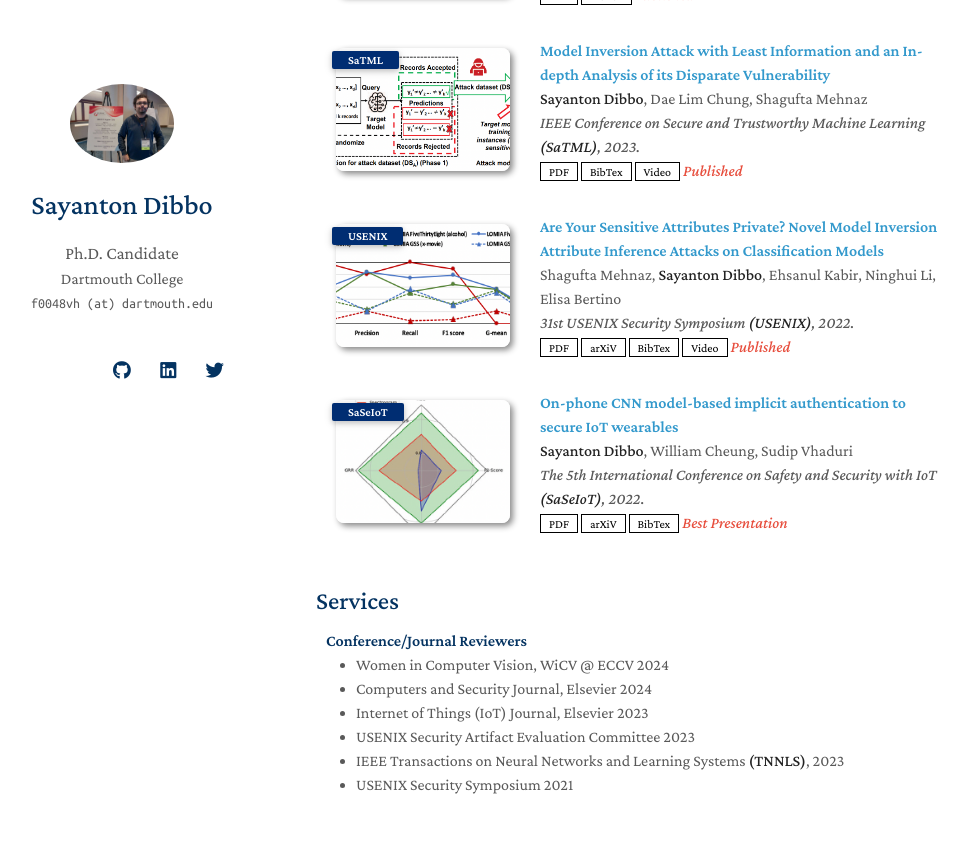
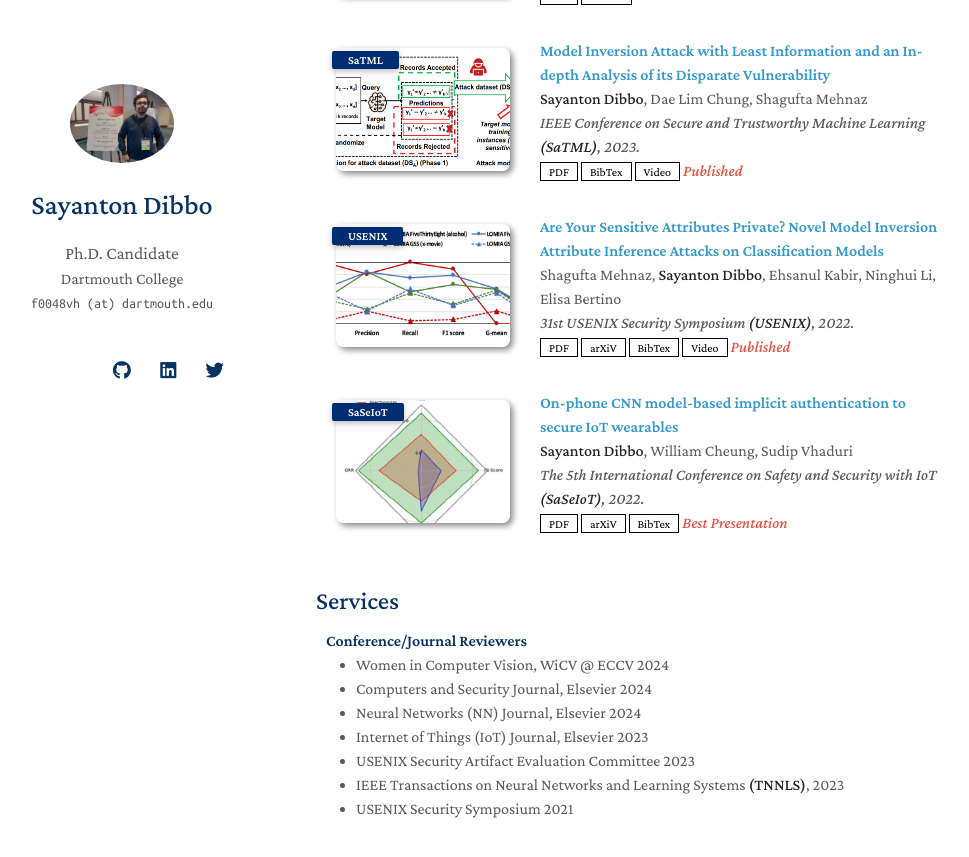
Before and after one commit to SayantonDibbo/SayantonDibbo.github.io, a Jekyll site: the page built from index.md, in a window 1280 px wide and 900 px high, scrolled down 1968 px. Shown: the top 857 px of the window, without its empty margins (154-1123 px from the left). Built offline with Jekyll 4.4.1, drawn with Linux system fonts in a browser that asks for light colours; nearby versions of some CDN libraries; a style sheet for code colours, icons or effects is not loaded; our own code applies the rules of GitHub Pages for plain Markdown files.

Commit message:
Update services.md

```diff
--- a/_includes/services.md
+++ b/_includes/services.md
@@ -5,6 +5,7 @@
 <ul style="margin:0 0 5px;">
   <li><a href="https://sites.google.com/view/wicveccv2024/home"><autocolor>Women in Computer Vision, WiCV @ ECCV 2024</autocolor></a></li>
   <li><a href="https://www.sciencedirect.com/journal/computers-and-security/"><autocolor>Computers and Security Journal, Elsevier 2024</autocolor></a></li>
+    <li><a href="https://www.sciencedirect.com/journal/neural-networks"><autocolor>Neural Networks (NN) Journal, Elsevier 2024</autocolor></a></li>
   <li><a href="https://www.sciencedirect.com/journal/internet-of-things/"><autocolor>Internet of Things (IoT) Journal, Elsevier 2023</autocolor></a></li>
     <li><a href="https://www.usenix.org/conference/usenixsecurity23/call-for-artifacts/"><autocolor>USENIX Security Artifact Evaluation Committee 2023</autocolor></a></li>
   <li><a href="https://cis.ieee.org/publications/t-neural-networks-and-learning-systems/"><autocolor>IEEE Transactions on Neural Networks and Learning Systems <strong>(TNNLS)</strong>, 2023</autocolor></a></li>
```
